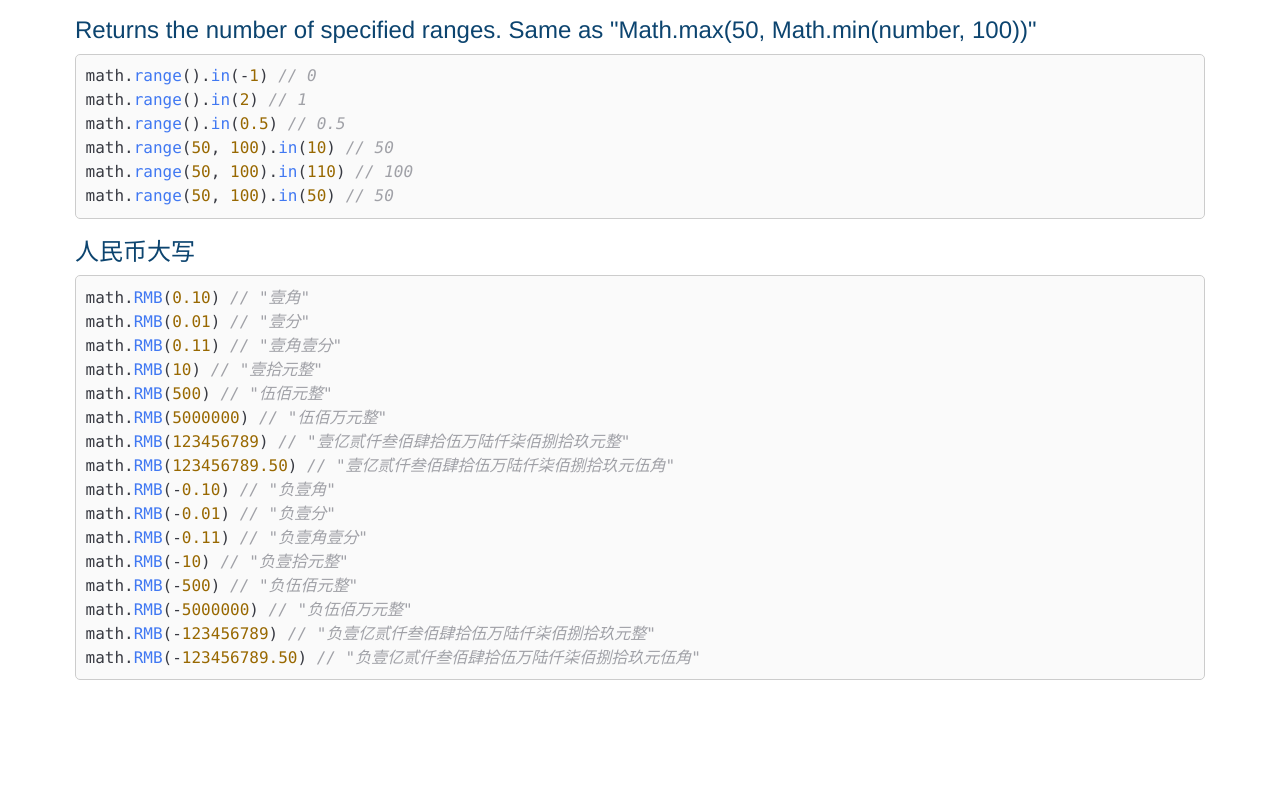
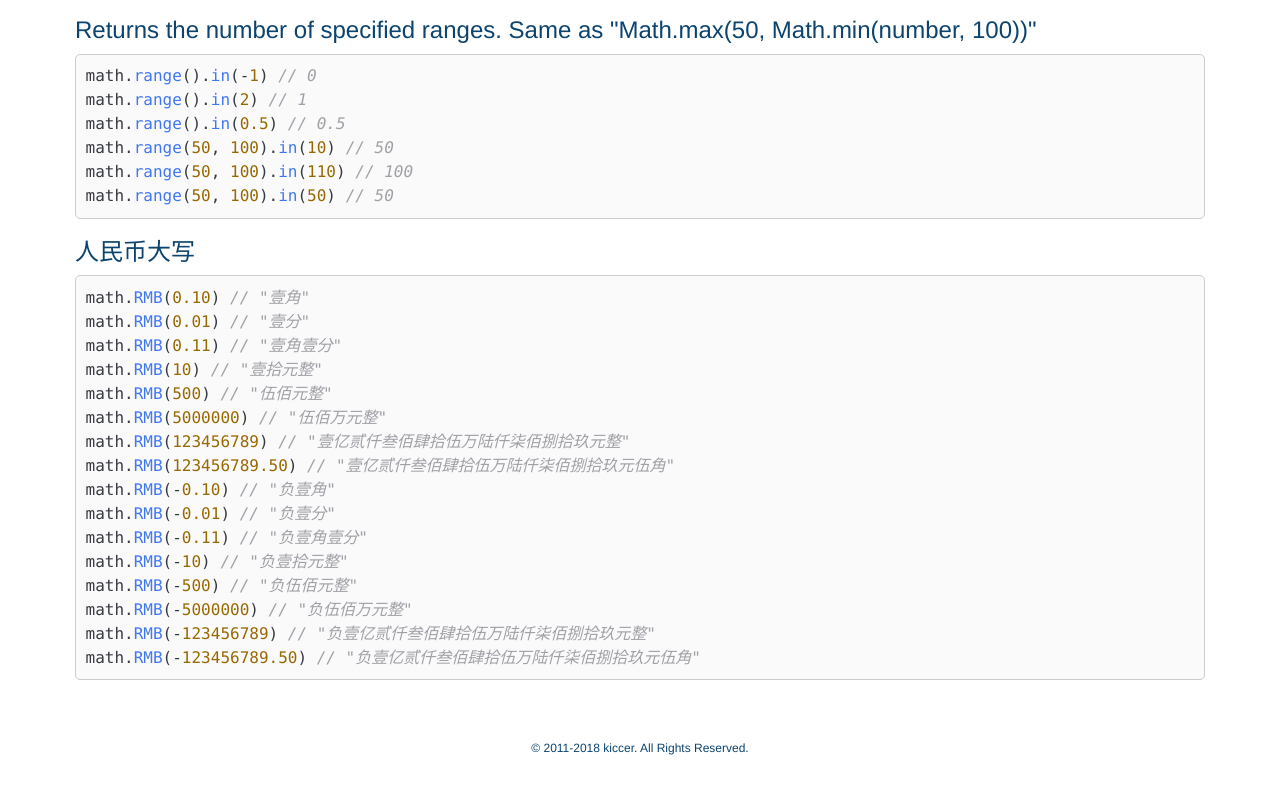
Before and after one commit to kiccer/math.js, a website: page index.html in a window 1280 px wide. Shown: the part 2721-3514 px from the top of the page. Before the commit the page ends 3461 px from the top, so only its background shows below. Drawn offline with nearby package versions, Linux system fonts and the light colour scheme.

Commit message:
update 1. 增加 cnzz 统计代码

```diff
--- a/index.html
+++ b/index.html
@@ -47,11 +47,16 @@
       </div>
     </div>
 
+    <div class="copyright">
+      <p>© 2011-2018 kiccer. All Rights Reserved.</p>
+      <p id="cnzz_stat_icon_1278061537"></p>
+    </div>
   </div>
 </body>
 <script src="https://cdn.bootcss.com/vue/2.6.10/vue.js"></script>
 <script src="https://cdn.bootcss.com/highlight.js/9.15.10/highlight.min.js"></script>
 <script src="https://cdn.bootcss.com/particles.js/2.0.0/particles.min.js"></script>
+<script src='http://s4.cnzz.com/z_stat.php?id=1278061537&online=1&show=line'></script>
 <script src="./math.js"></script>
 <script type="text/javascript">
 /* eslint-disable no-new */
--- a/static/style.css
+++ b/static/style.css
@@ -63,3 +63,9 @@ pre code {
 .row + .row {
   margin-top: 40px;
 }
+
+.copyright {
+  text-align: center;
+  margin: 50px 0 0;
+  font-size: 12px;
+}
```
